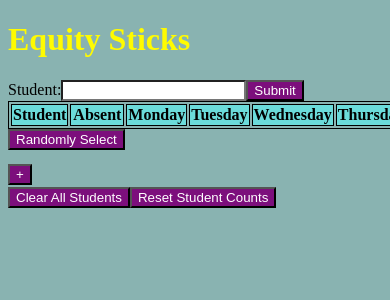
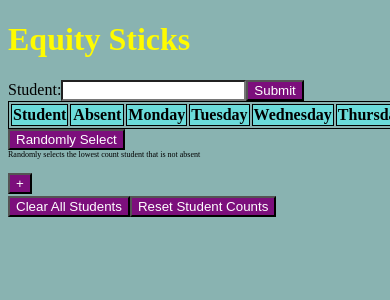
Before and after one commit to muscularmayo/equity-sticks, a React (Create React App) app: page / in a window 390 px wide. Shown: the top 300 px of the page. Built offline with nearby package versions, Linux system fonts and the light colour scheme.

Commit message:
just a little touch to remove the hover, since it was affecting teachers especially on mobile

```diff
--- a/src/RandomSelector.js
+++ b/src/RandomSelector.js
@@ -69,11 +69,9 @@ class RandomSelector extends Component {
                 >
           Randomly Select
         </button>
-        {this.state.isShown && (
-          <div id="hover">
+          <div id="info">
           Randomly selects the lowest count student that is not absent
           </div>
-        )}
         <div>
           <span id="random">
             {this.state.randomStudent}
--- a/src/randomselector.css
+++ b/src/randomselector.css
@@ -3,6 +3,6 @@
   font-size: 200%;
 }
 
-#hover {
+#info {
   font-size: 50%;
 }
```
